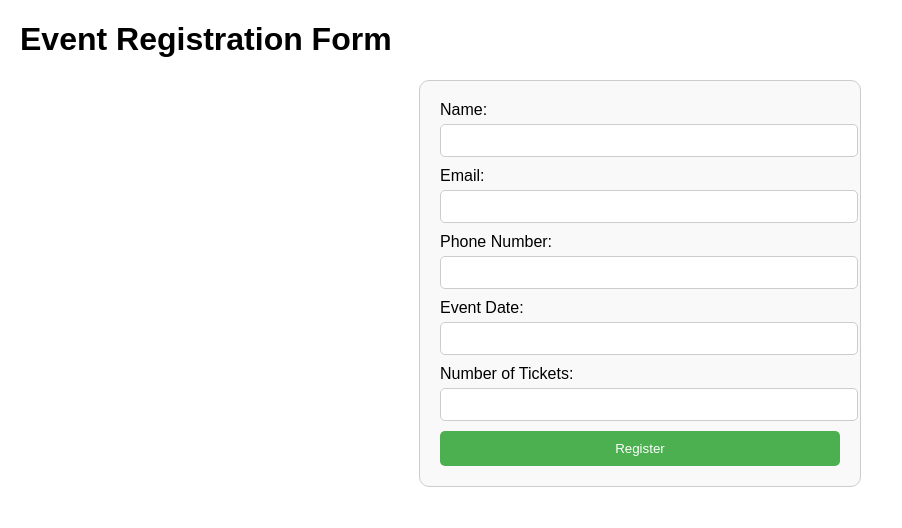
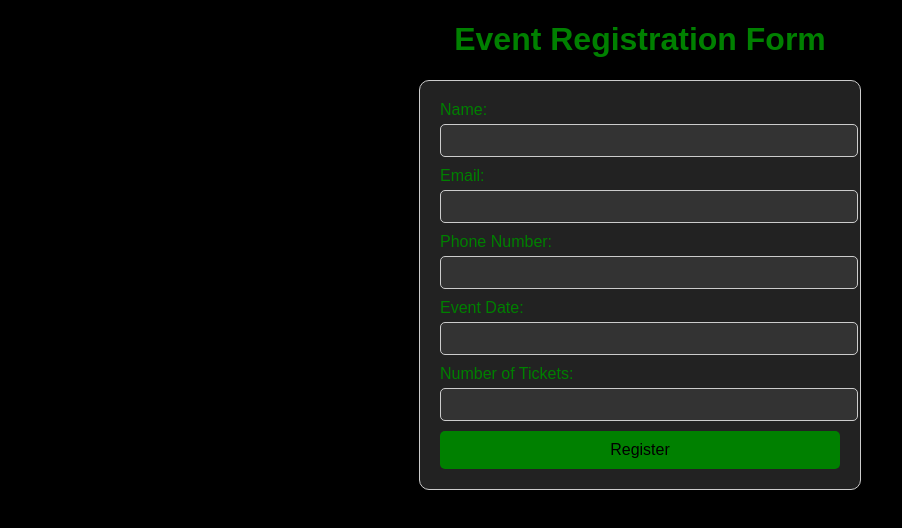
Before and after one commit to tejirijesse/summative_assessment_one_group19, a plain HTML site: page index.html in a window 1280 px wide. Shown: the whole page, without its empty margins (0-902 px from the left). Drawn offline with Linux system fonts and the light colour scheme.

Commit message:
Summative Done

```diff
--- a/script.js
+++ b/script.js
@@ -23,6 +23,8 @@ document.getElementById('registrationForm').addEventListener('submit', function(
     }
 
     if (!phonePattern.test(phone)) {
+        console.log('Phone number does not match the pattern.');
+        console.log(`Entered phone number: ${phone}`);
         alert('Please enter a valid phone number in the format (123) 456-7890.');
         return;
     }
--- a/styles.css
+++ b/styles.css
@@ -1,6 +1,12 @@
 body {
     font-family: Arial, sans-serif;
     margin: 20px;
+    background-color: black;
+    color: green;
+}
+
+h1 {
+    text-align: center;
 }
 
 form {
@@ -9,7 +15,7 @@ form {
     padding: 20px;
     border: 1px solid #ccc;
     border-radius: 10px;
-    background-color: #f9f9f9;
+    background-color: #222;
 }
 
 label {
@@ -23,18 +29,21 @@ input {
     margin-bottom: 10px;
     border: 1px solid #ccc;
     border-radius: 5px;
+    background-color: #333;
+    color: green;
 }
 
 button {
     width: 100%;
     padding: 10px;
-    background-color: #4CAF50;
-    color: white;
     border: none;
     border-radius: 5px;
+    background-color: green;
+    color: black;
+    font-size: 16px;
     cursor: pointer;
 }
 
 button:hover {
-    background-color: #45a049;
+    background-color: #4CAF50;
 }
```
